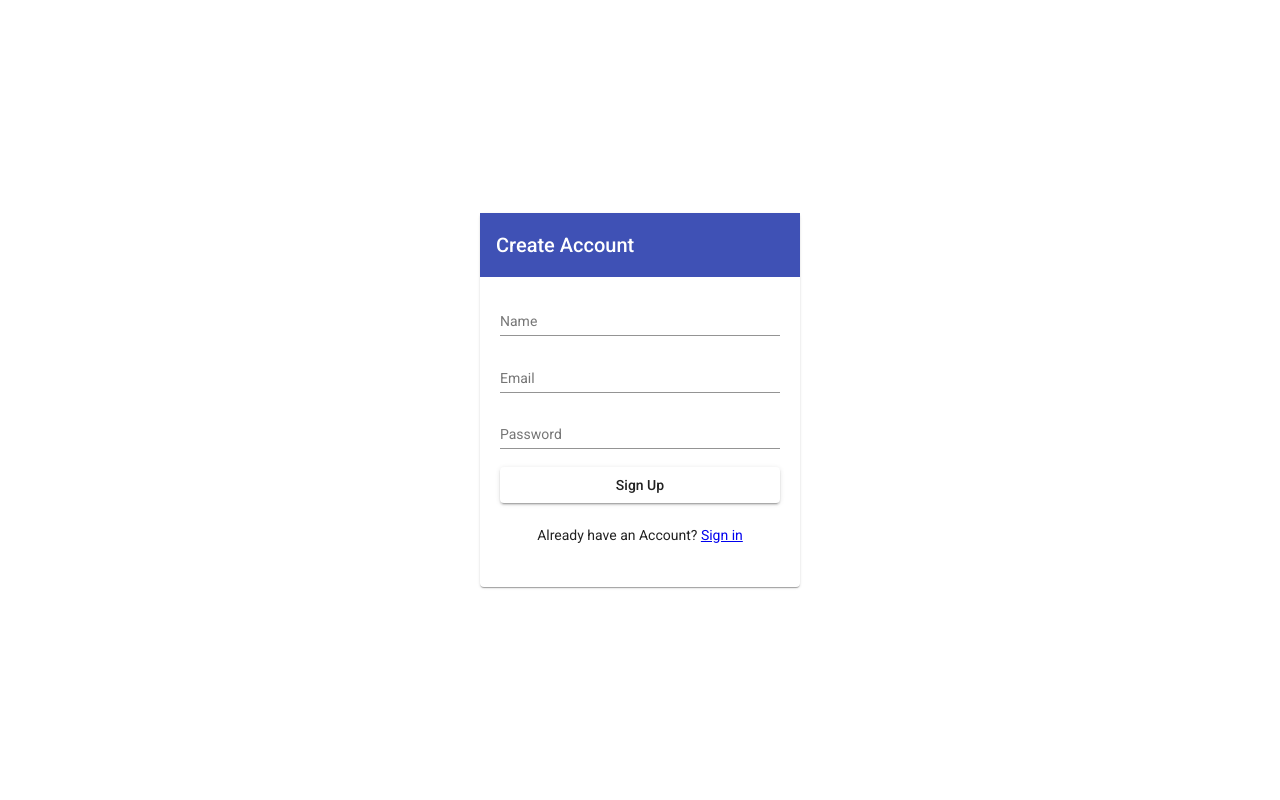
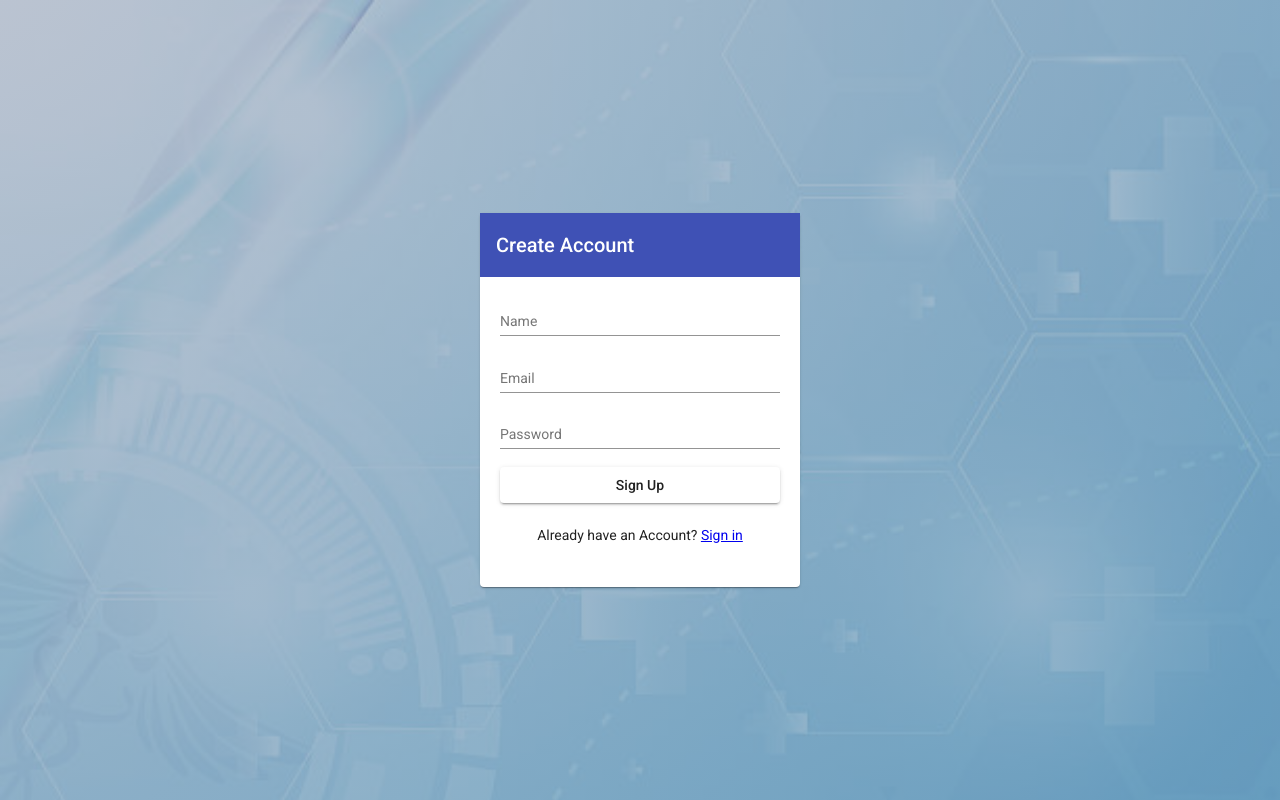
Before and after one commit to danilovtatiana/Product_List_Tracker_Frontend, an Angular app: page / in a window 1280 px wide. Built offline with nearby package versions, Linux system fonts and the light colour scheme.

Commit message:
background image

```diff
--- a/src/index.html
+++ b/src/index.html
@@ -1,16 +1,22 @@
-<!doctype html>
+<!DOCTYPE html>
 <html lang="en">
-<head>
-  <meta charset="utf-8">
-  <title>ProductListTracker</title>
-  <base href="/">
-  <meta name="viewport" content="width=device-width, initial-scale=1">
-  <link rel="icon" type="image/x-icon" href="favicon.ico">
-  <link rel="preconnect" href="https://fonts.gstatic.com">
-  <link href="https://fonts.googleapis.com/css2?family=Roboto:wght@300;400;500&display=swap" rel="stylesheet">
-  <link href="https://fonts.googleapis.com/icon?family=Material+Icons" rel="stylesheet">
-</head>
-<body class="mat-typography">
-  <app-root></app-root>
-</body>
+  <head>
+    <meta charset="utf-8" />
+    <title>Product List Tracker</title>
+    <base href="/" />
+    <meta name="viewport" content="width=device-width, initial-scale=1" />
+    <link rel="icon" type="image/x-icon" href="favicon.ico" />
+    <link rel="preconnect" href="https://fonts.gstatic.com" />
+    <link
+      href="https://fonts.googleapis.com/css2?family=Roboto:wght@300;400;500&display=swap"
+      rel="stylesheet"
+    />
+    <link
+      href="https://fonts.googleapis.com/icon?family=Material+Icons"
+      rel="stylesheet"
+    />
+  </head>
+  <body class="mat-typography">
+    <app-root></app-root>
+  </body>
 </html>
--- a/src/styles.scss
+++ b/src/styles.scss
@@ -1,4 +1,21 @@
 /* You can add global styles to this file, and also import other style files */
 
-html, body { height: 100%; }
-body { margin: 0; font-family: Roboto, "Helvetica Neue", sans-serif; }
+html,
+body {
+  height: 100%;
+}
+body {
+  margin: 0;
+  font-family: Roboto, "Helvetica Neue", sans-serif;
+}
+body {
+  background-image: linear-gradient(
+      to right bottom,
+      rgba(170, 181, 198, 0.804),
+      rgba(101, 153, 186, 0.804)
+    ),
+    url(./assets/background-image.jpg);
+
+  background-size: cover;
+  background-position: top;
+}
```
Also changed, not shown: src/assets/background-image.jpg (added).
